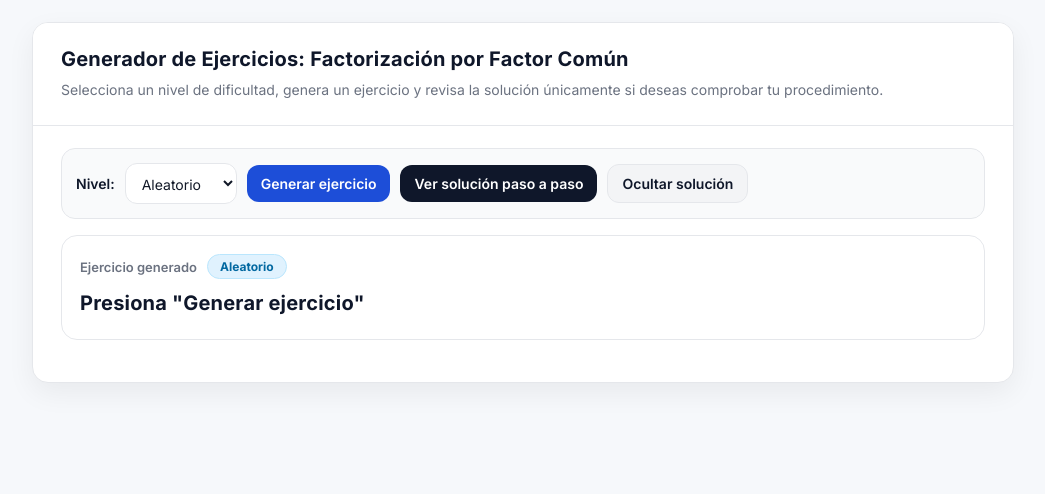
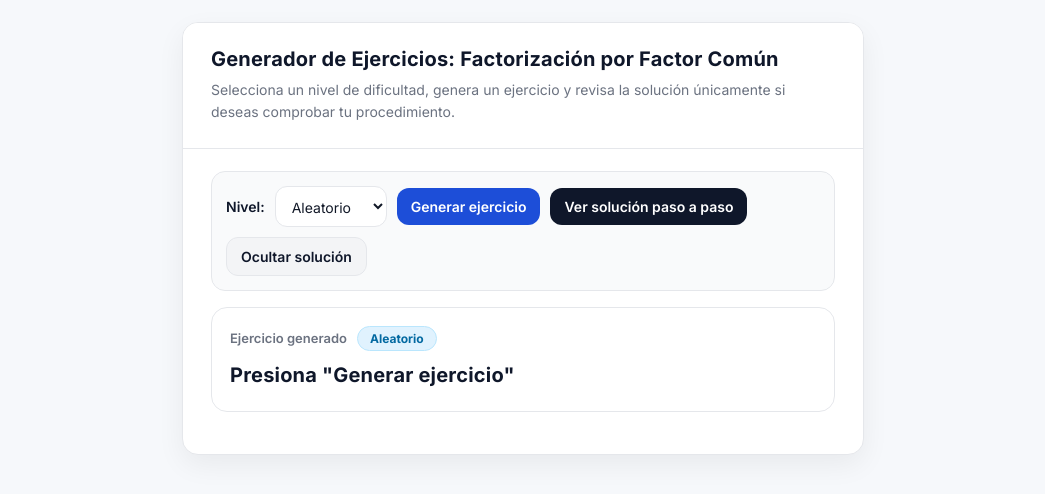
Before and after one commit to asoesem/asoesem.github.io, a Jekyll site: the page factor_comun_widget.html, which Jekyll copies as it is, in a window 1280 px wide. Shown: the top 494 px of the page, without its empty margins (117-1162 px from the left). Built offline with Jekyll 4.4.1, drawn with Linux system fonts in a browser that asks for light colours.

Commit message:
Update factor_comun_widget.html

```diff
--- a/factor_comun_widget.html
+++ b/factor_comun_widget.html
@@ -44,7 +44,8 @@
     }
 
     .widget-container{
-      max-width: 980px;
+     width: 90%;
+      max-width: 680px;
       margin: auto;
       background: var(--card);
       border-radius: var(--radius);
```
Also changed, not shown: other parts of factor_comun_widget.html (+1 -3 lines).
